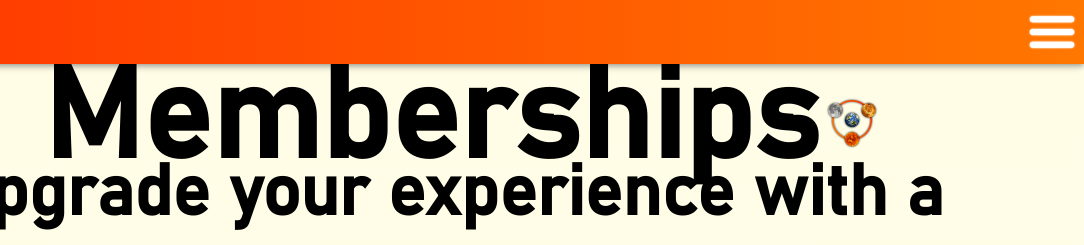
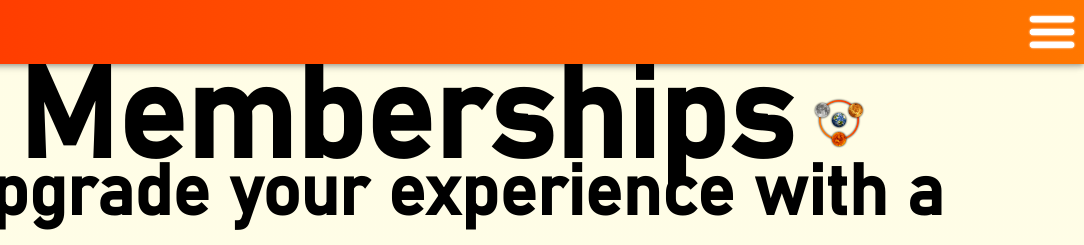
Before and after one commit to AdamDolson/trinedatinghomemobile, a plain HTML site: page memberships.html in a window 1280 px wide. Shown: the top 245 px of the page, 196-1280 px from the left. Drawn offline with Linux system fonts and the light colour scheme.

Commit message:
Update memberships.html

```diff
--- a/memberships.html
+++ b/memberships.html
@@ -197,7 +197,7 @@
         font-weight: bold;
       }
       .title p {
-        padding-left: 3vw;
+        padding-right: 1vw;
       }
       .title svg {
         height: 8vh;
```
